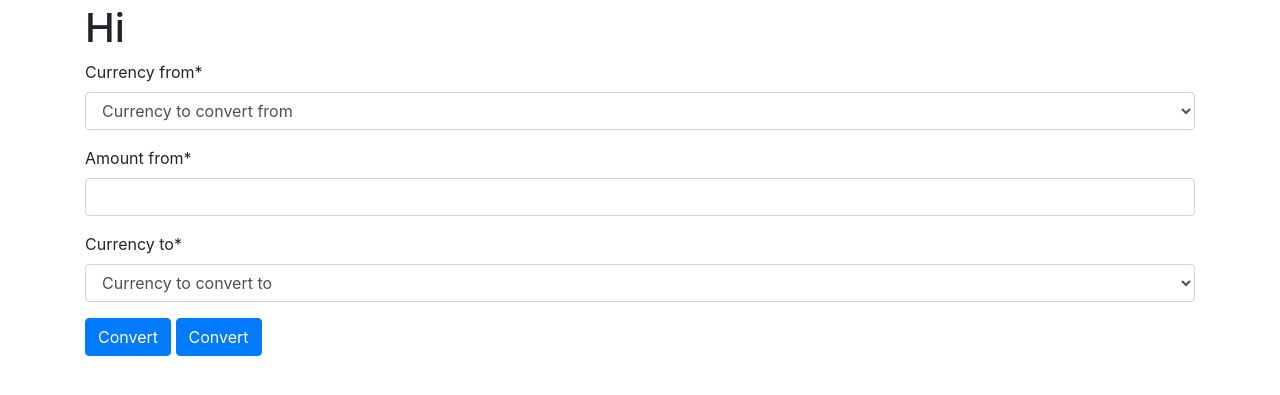
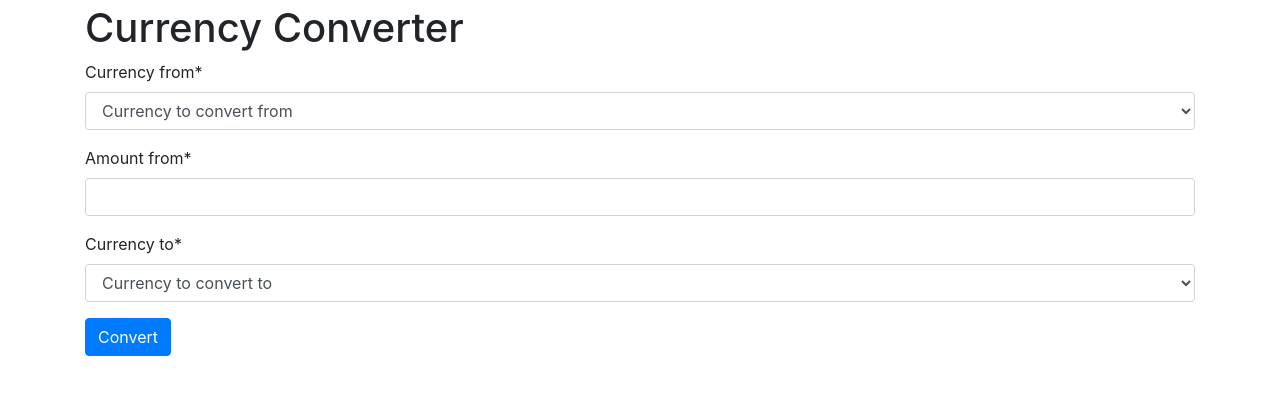
Before and after one commit to altonode/currency_exchange, a Django app: page /converter/ in a window 1280 px wide. Shown: the part 56-451 px from the top of the page. Run offline with Django 3.2, Linux system fonts and the light colour scheme; tables that the repository leaves empty hold one stand-in row (values such as "Sample post"); parts of the project's set-up code (start-up, migrations or seed data) failed here and were passed over; some libraries are stand-ins or nearby versions.

Commit message:
updated converter app on index page

```diff
--- a/currency_exchange/converter/models.py
+++ b/currency_exchange/converter/models.py
@@ -15,21 +15,21 @@ class Currency(models.Model):
         ordering = ('currency_name',)
 
     def __str__(self):
-        return self.currency_symbol
+        return self.currency_name
 
 
 class ConversionRate(models.Model):
     """Latest conversion rates from Open Exchange Rates endpoint"""
-    symbol = models.OneToOneField(Currency, on_delete=models.CASCADE)
+    currency = models.OneToOneField(Currency, on_delete=models.CASCADE)
     rate = models.DecimalField(_("Conversion Rate - USD"), decimal_places=9, max_digits=20)
 
 
     class Meta:
-        ordering = ('symbol',)
+        ordering = ('currency',)
 
 
     def __str__(self):
-        return str(self.symbol)
+        return str(self.currency)
 
 
 
--- a/currency_exchange/converter/views.py
+++ b/currency_exchange/converter/views.py
@@ -3,19 +3,32 @@ from django.views.generic.edit import FormView
 
 from .models import Currency
 from .forms import ConverterForm
+from .converter import ConverterMixin
 
-
-class ConverterView(TemplateView,FormView):
+class ConverterView(ConverterMixin, TemplateView, FormView):
     template_name = 'pages/home.html'
     form_class = ConverterForm
 
     def get_context_data(self, **kwargs):
         # Create proxy object for the template context
-        context = super(ConverterView, self).get_context_data(**kwargs)
-        context['currencies'] = Currency.objects.all()
-        if 'form' not in context:
-            context['form'] = self.get_form()
-        return context
+        # context = super(ConverterView, self).get_context_data(**kwargs)
+        kwargs['currencies'] = Currency.objects.all()
+        if 'form' not in kwargs:
+            kwargs['form'] = self.get_form()
+        return kwargs
+
+    def form_invalid(self, form):
+        return self.render_to_response(self.get_context_data(form=form))
+
+    def form_valid(self, form):
+        return self.render_converter_response(self.get_context_data(form=form))
+
+    def post(self, request, *args, **kwargs):
+        form = self.get_form()
+        if form.is_valid():
+            return self.form_valid(form)
+        else:
+            return self.form_invalid(form)
 
 
 converter_view = ConverterView.as_view()
--- a/currency_exchange/templates/pages/home.html
+++ b/currency_exchange/templates/pages/home.html
@@ -1,20 +1,23 @@
 {% extends "base.html" %}
 {% load crispy_forms_tags %}
 
-{% block title %}{{ user.username }}{% endblock %}
+{% block title %}Currency Converter{% endblock %}
 
 {% block content %}
-  <h1>Hi {{ user.username }}</h1>
+  <h1>Currency Converter</h1>
   <form class="form-horizontal" method="post" action="{% url 'converter:index' %}">
     {% csrf_token %}
     {{ form|crispy }}
     <div class="control-group">
       <div class="controls">
         <button type="submit" class="btn btn-primary">Convert</button>
-        <a class="btn btn-primary" href="{% url 'converter:index' %}" role="button">Convert</a>
       </div>
     </div>
   </form>
 </div>
-<!-- End Action buttons -->
+{% if received_amount %}
+<p>
+  Amount received is {{ received_amount }}
+</p>
+{% endif %}
 {% endblock %}
```
Also changed, not shown: currency_exchange/converter/admin.py (+4 -4 lines).
